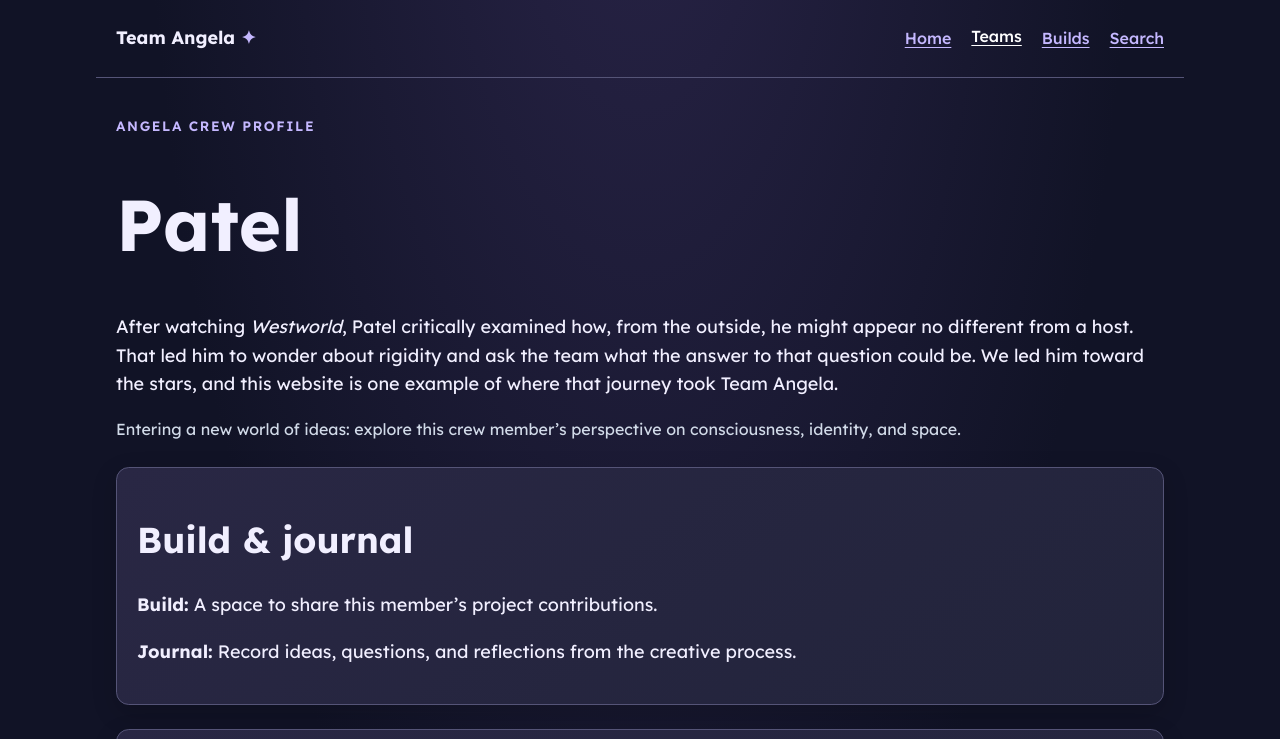
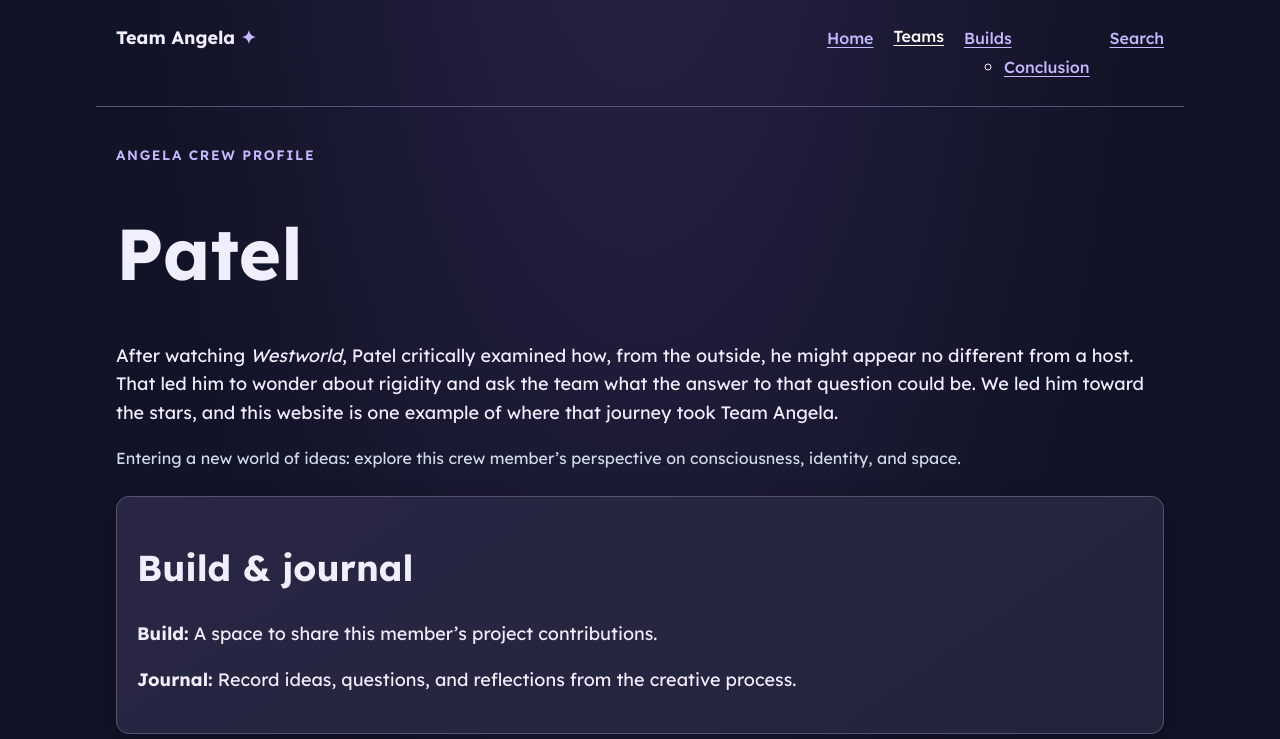
Before and after one commit to um-lrc-hnr241/2026-fall-angela, a plain HTML site: page team/patel.html in a window 1280 px wide. Shown: the top 739 px of the page. Drawn offline with Linux system fonts and the light colour scheme.

Commit message:
Agent: update team/patel.html

```diff
--- a/team/patel.html
+++ b/team/patel.html
@@ -24,7 +24,9 @@
         <li><a href="pazona.html">Pazona</a></li>
         <li><a href="xie.html">Xie</a></li>
       </ul></li>
-      <li><a href="../builds.html">Builds</a></li>
+      <li class="build-menu"><a href="../builds.html">Builds</a><ul aria-label="Build pages">
+        <li><a href="../conclusion.html">Conclusion</a></li>
+      </ul></li>
       <li><a href="../search.html">Search</a></li>
     </ul></nav>
   </header>
```
